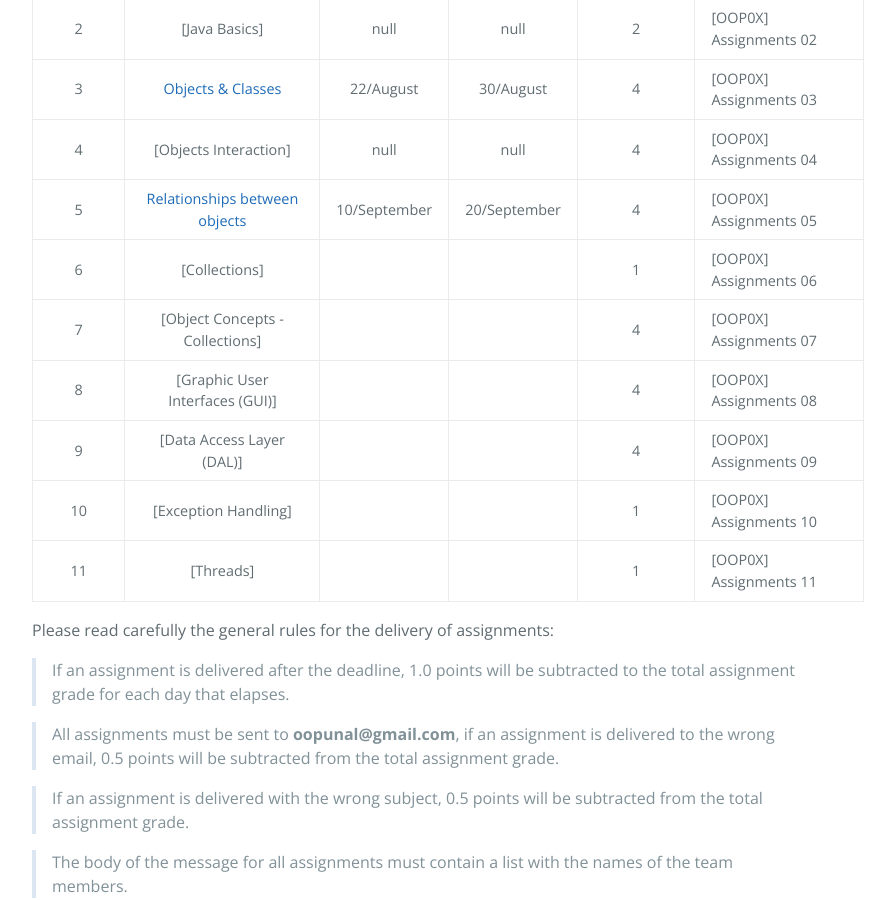
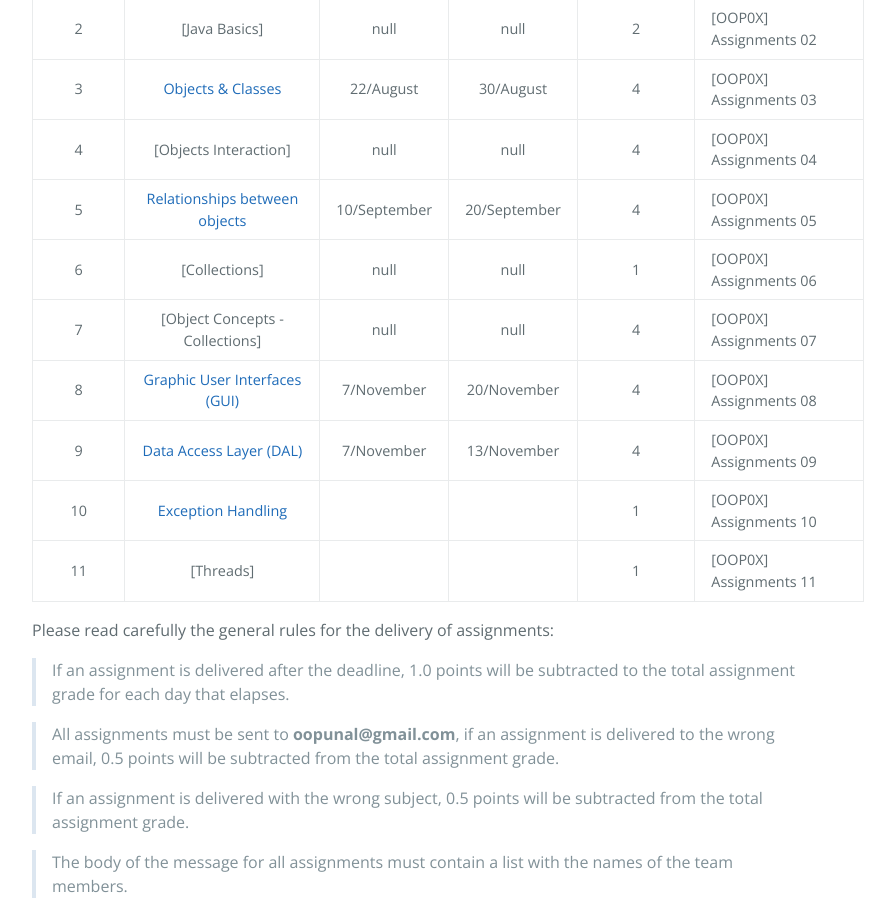
Before and after one commit to oopunal/oopunal.github.io, a Jekyll site: the page built from _posts/2017-01-7-assignments.markdown, in a window 1280 px wide and 900 px high, scrolled down 601 px. Shown: the whole window, without its empty margins (192-1087 px from the left). Built offline with Jekyll 4.4.1, drawn with Linux system fonts in a browser that asks for light colours.

Commit message:
Updated content

```diff
--- a/_posts/2017-01-7-assignments.markdown
+++ b/_posts/2017-01-7-assignments.markdown
@@ -16,11 +16,11 @@ Each week, students will have to resolve an assignment in order to apply and pra
 |3|[Objects & Classes](https://drive.google.com/open?id=0B6uYBzkBeRiaM1V0V0MzOXZmRFU)|22/August|30/August|4|[OOP0X] Assignments 03|
 |4|[Objects Interaction]|null|null|4|[OOP0X] Assignments 04|
 |5|[Relationships between objects](https://drive.google.com/open?id=0B6uYBzkBeRiaTzJhNlZlN1FpUEE)|10/September|20/September|4|[OOP0X] Assignments 05|
-|6|[Collections]|||1|[OOP0X] Assignments 06|
-|7|[Object Concepts - Collections]|||4|[OOP0X] Assignments 07|
-|8|[Graphic User Interfaces (GUI)]|||4|[OOP0X] Assignments 08|
-|9|[Data Access Layer (DAL)] |||4|[OOP0X] Assignments 09|
-|10|[Exception Handling]|||1|[OOP0X] Assignments 10|
+|6|[Collections]|null|null|1|[OOP0X] Assignments 06|
+|7|[Object Concepts - Collections]|null|null|4|[OOP0X] Assignments 07|
+|8|[Graphic User Interfaces (GUI)](https://drive.google.com/open?id=1wdnvQhEIm06Xb3MqEjCHnoGCfakvh5Bx)|7/November|20/November|4|[OOP0X] Assignments 08|
+|9|[Data Access Layer (DAL)](https://drive.google.com/open?id=19NtF2TUDQAPMYyaShBwFIW6IyygNHHA4)|7/November|13/November|4|[OOP0X] Assignments 09|
+|10|[Exception Handling](https://drive.google.com/open?id=1BbrztK8g87qvgCJCmphrvQcMkTWn6mJw)|||1|[OOP0X] Assignments 10|
 |11|[Threads]|||1|[OOP0X] Assignments 11|
 
 Please read carefully the general rules for the delivery of assignments:
```
Also changed, not shown: _posts/2017-01-7-syllabus.markdown (+5 -5 lines).
